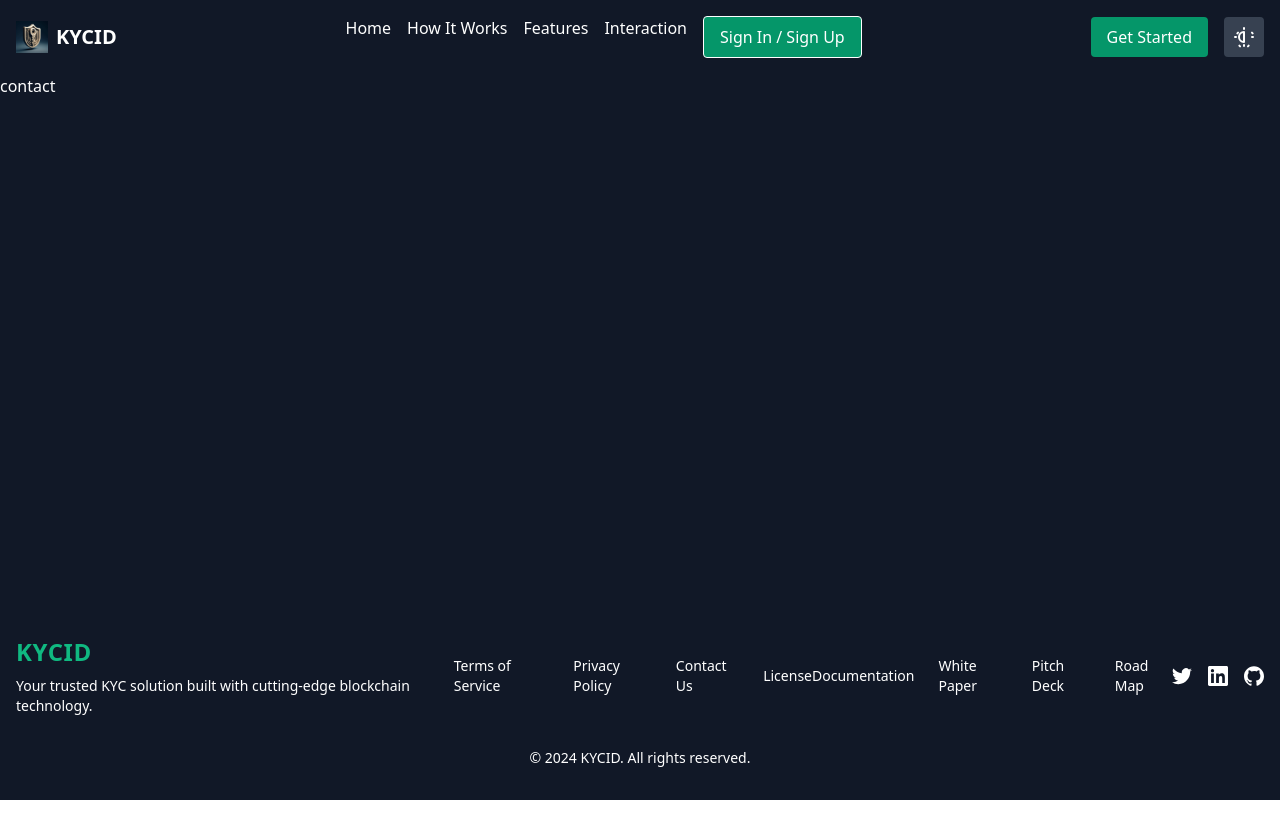
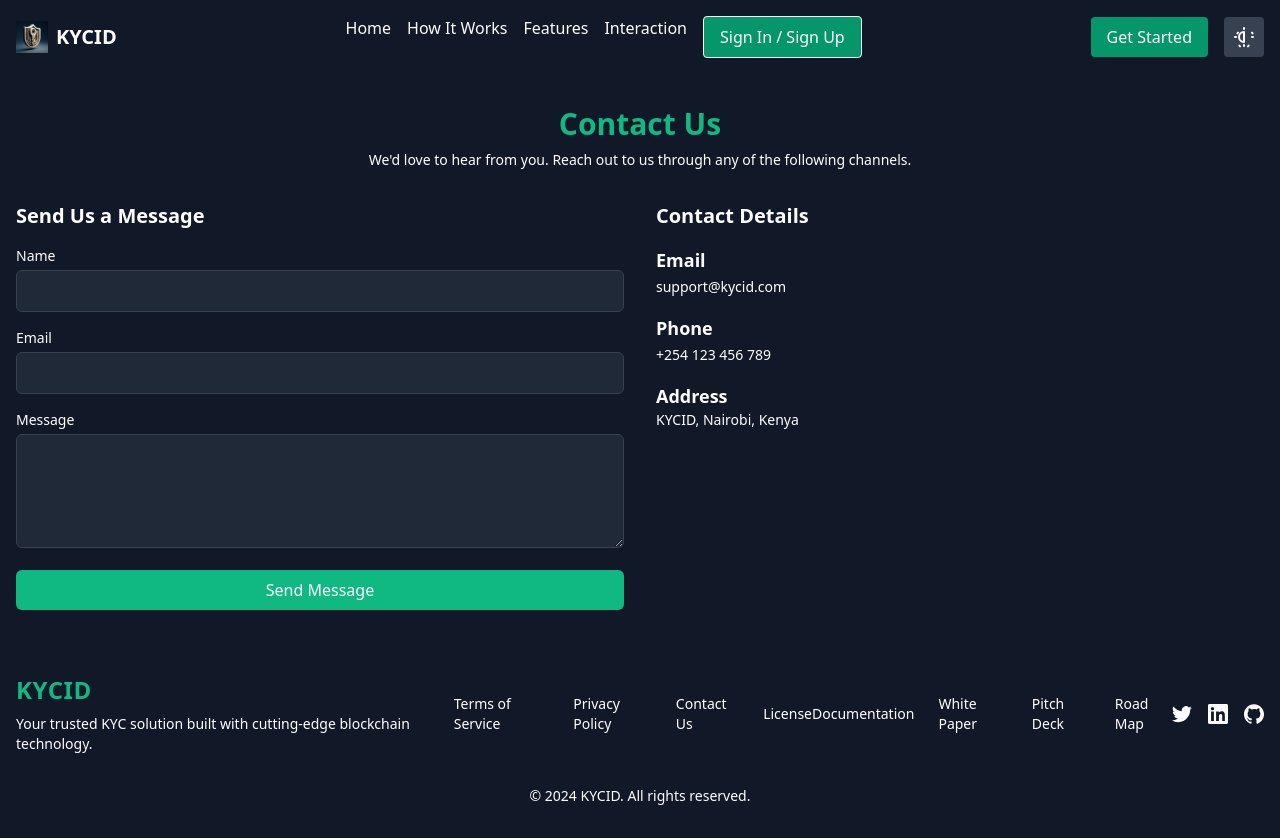
Before and after one commit to OsuwoJr/kycid, a SvelteKit app: page /contact in a window 1280 px wide. Before the commit the page ends 800 px from the top, so only its background shows below. Built offline with nearby package versions, Linux system fonts and the light colour scheme.

Commit message:
Update contact page

```diff
--- a/src/lib/components/Footer.svelte
+++ b/src/lib/components/Footer.svelte
@@ -32,6 +32,7 @@
         <a href="/roadmap" class="text-sm hover:text-emerald-400">Road Map</a>
       </div>
 
+
       <!-- Social Media Links -->
       <div class="flex space-x-4 mt-4 md:mt-0">
         <a href="https://twitter.com/KYCID" target="_blank" rel="noopener noreferrer" aria-label="Twitter" class="hover:text-emerald-400">
--- a/src/routes/contact/+page.svelte
+++ b/src/routes/contact/+page.svelte
@@ -1 +1,58 @@
-contact
+<script lang="ts">
+    // Auto-updating year
+    let currentYear: number = new Date().getFullYear();
+  </script>
+
+  <div class="bg-gray-900 text-white py-8">
+    <div class="container mx-auto px-4">
+      <!-- Header -->
+      <div class="text-center mb-8">
+        <h1 class="text-3xl font-bold text-emerald-500">Contact Us</h1>
+        <p class="mt-2 text-sm">We'd love to hear from you. Reach out to us through any of the following channels.</p>
+      </div>
+
+      <!-- Contact Information -->
+      <div class="grid grid-cols-1 md:grid-cols-2 gap-8">
+        <!-- Contact Form -->
+        <div>
+          <h2 class="text-xl font-semibold mb-4">Send Us a Message</h2>
+          <form action="#" method="POST" class="space-y-4">
+            <div>
+              <label for="name" class="block text-sm font-medium mb-1">Name</label>
+              <input type="text" id="name" name="name" required class="w-full px-3 py-2 border border-gray-700 rounded-md bg-gray-800 text-white focus:outline-none focus:ring-emerald-500 focus:border-emerald-500" />
+            </div>
+            <div>
+              <label for="email" class="block text-sm font-medium mb-1">Email</label>
+              <input type="email" id="email" name="email" required class="w-full px-3 py-2 border border-gray-700 rounded-md bg-gray-800 text-white focus:outline-none focus:ring-emerald-500 focus:border-emerald-500" />
+            </div>
+            <div>
+              <label for="message" class="block text-sm font-medium mb-1">Message</label>
+              <textarea id="message" name="message" rows="4" required class="w-full px-3 py-2 border border-gray-700 rounded-md bg-gray-800 text-white focus:outline-none focus:ring-emerald-500 focus:border-emerald-500"></textarea>
+            </div>
+            <button type="submit" class="w-full py-2 px-4 bg-emerald-500 text-white rounded-md hover:bg-emerald-400 focus:outline-none focus:ring-2 focus:ring-emerald-500">Send Message</button>
+          </form>
+        </div>
+
+        <!-- Contact Details -->
+        <div>
+          <h2 class="text-xl font-semibold mb-4">Contact Details</h2>
+          <ul class="space-y-4">
+            <li>
+              <h3 class="text-lg font-semibold">Email</h3>
+              <a href="mailto:support@kycid.com" class="text-sm hover:text-emerald-400">support@kycid.com</a>
+            </li>
+            <li>
+              <h3 class="text-lg font-semibold">Phone</h3>
+              <a href="tel:+254123456789" class="text-sm hover:text-emerald-400">+254 123 456 789</a>
+            </li>
+            <li>
+              <h3 class="text-lg font-semibold">Address</h3>
+              <p class="text-sm">KYCID, Nairobi, Kenya</p>
+            </li>
+          </ul>
+        </div>
+      </div>
+
+
+    </div>
+  </div>
```
